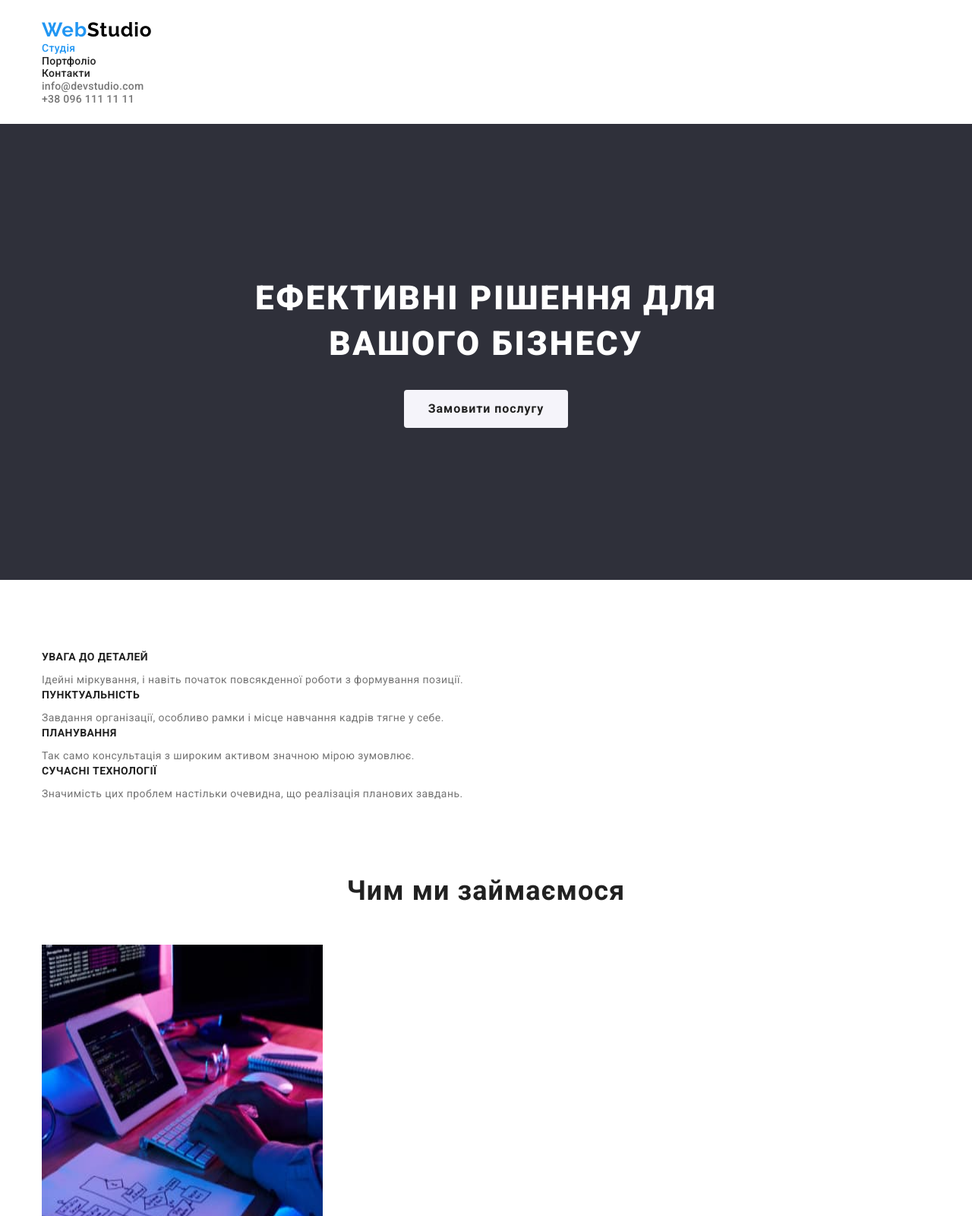
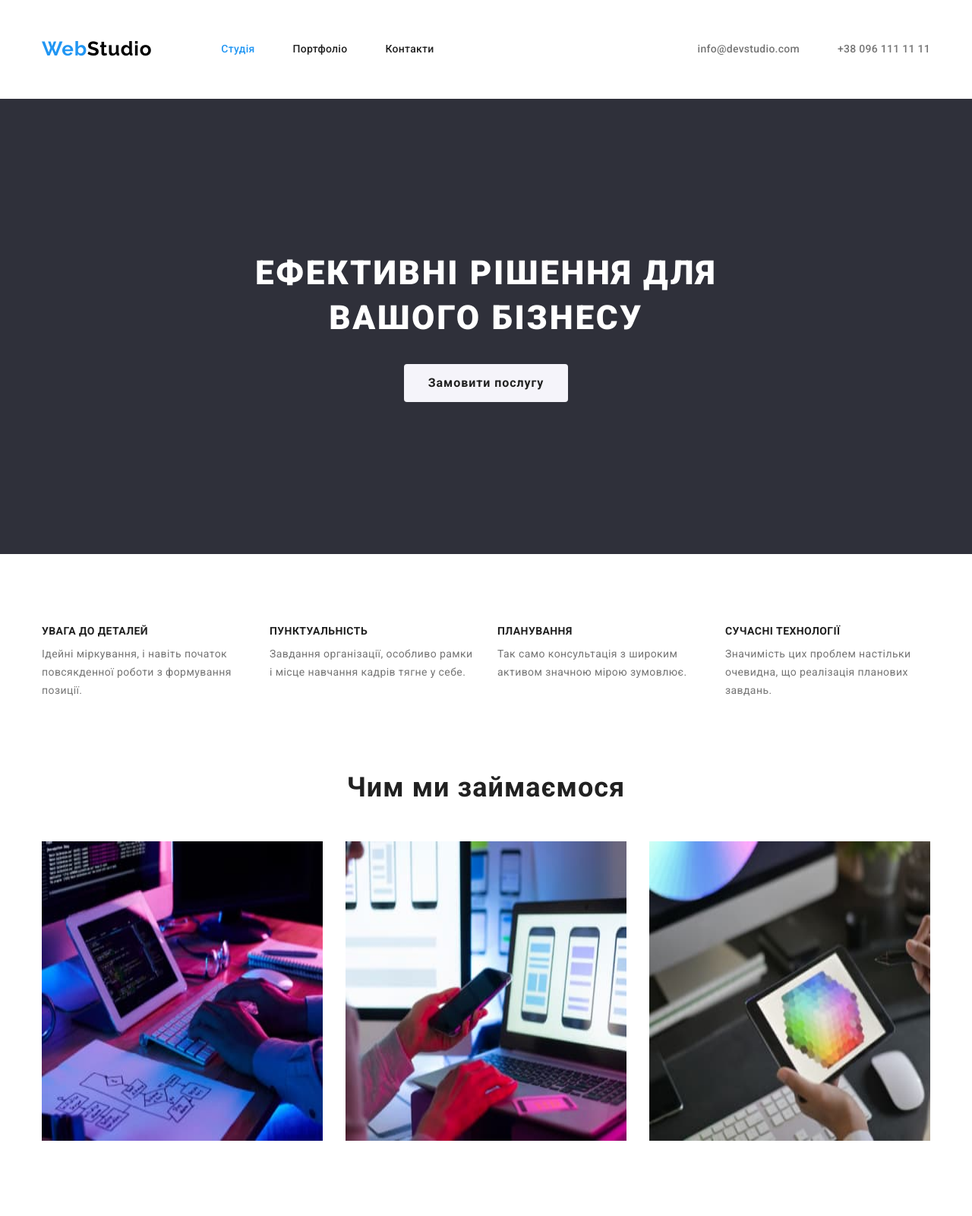
Before and after one commit to DarkMonax/studio-flax, a plain HTML site: page index.html in a window 1280 px wide. Shown: the top 1600 px of the page at 76% size. Drawn offline with nearby package versions, Linux system fonts and the light colour scheme.

Commit message:
plus flax

```diff
--- a/css/styles.css
+++ b/css/styles.css
@@ -167,6 +167,11 @@ p {
   padding-bottom: 25px;
 }
 
+.main-cont {
+  display: flex;
+  align-items: center;
+}
+
 .logo {
   font-family: var(--second-family);
   font-weight: 700;
@@ -187,7 +192,20 @@ p {
   color: var(--secondary-logo-color);
 }
 
-.site-nav a {
+.site-nav {
+  display: flex;
+  margin-left: 91px;
+}
+
+.site-nav .item + .item {
+  margin-left: 50px;
+}
+
+.site-nav .link {
+  display: block;
+  padding-top: 32px;
+  padding-bottom: 32px;
+
   font-weight: 500;
   font-size: 14px;
   letter-spacing: 0.02em;
@@ -196,7 +214,20 @@ p {
   color: var(--primary-text-color);
 }
 
-.contact a {
+.contact {
+  display: flex;
+  margin-left: auto;
+}
+
+.contact .item + .item {
+  margin-left: 50px;
+}
+
+.contact .link {
+  display: block;
+  padding-top: 32px;
+  padding-bottom: 32px;
+
   font-weight: 500;
   font-size: 14px;
   line-height: 1.19;
@@ -252,6 +283,21 @@ p {
 
 /* -------------feature------------- */
 
+.feature-list {
+  display: flex;
+  flex-wrap: wrap;
+}
+
+.feature-list .item {
+  width: calc((100% - 90px) / 4);
+
+  margin-right: 30px;
+}
+
+.feature-list :last-child {
+  margin-right: 0;
+}
+
 .feature-title {
   margin-bottom: 10px;
 
@@ -278,6 +324,21 @@ p {
   padding-top: 0;
 }
 
+.work-list {
+  display: flex;
+  flex-wrap: wrap;
+}
+
+.work-list .item {
+  width: calc((100% - 60px) / 3);
+
+  margin-right: 30px;
+}
+
+.work-list :last-child {
+  margin-right: 0;
+}
+
 .section-work-title {
   margin-bottom: 50px;
 
@@ -291,6 +352,21 @@ p {
 }
 
 /* --------------Our Team---------------- */
+
+.team-list {
+  display: flex;
+  flex-wrap: wrap;
+}
+
+.team-list .item {
+  width: calc((100% - 90px) / 4);
+
+  margin-right: 30px;
+}
+
+.team-list :last-child {
+  margin-right: 0;
+}
 
 .section-team-title {
   font-weight: 700;
@@ -372,8 +448,22 @@ address {
   padding-top: 60px;
   padding-bottom: 60px;
 } */
+
 .container-btn {
   margin-bottom: 34px;
+}
+
+.btn-list {
+  display: flex;
+  justify-content: center;
+}
+
+.btn-list .item {
+  margin-right: 30px;
+}
+
+.btn-list :last-child {
+  margin-right: 0;
 }
 
 .list__btn {
@@ -387,6 +477,26 @@ address {
 
   border-radius: 4px;
   color: var(--primary-text-color);
+}
+
+.example {
+  display: flex;
+  flex-wrap: wrap;
+}
+
+.example .item {
+  width: calc((100% - 60px) / 3);
+
+  margin-right: 30px;
+  margin-bottom: 30px;
+}
+
+.example :nth-child(3n) {
+  margin-right: 0;
+}
+
+.example :nth-last-child(-n + 3) {
+  margin-bottom: 0;
 }
 
 .example-img {
--- a/index.html
+++ b/index.html
@@ -21,15 +21,14 @@
     <!-- Шапка сайту -->
 
     <header class="header">
-      <div class="container">
+      <div class="container main-cont">
         <div class="container-logo">
           <a href="#" class="logo"> Web<span class="studio">Studio</span></a>
         </div>
 
-        <div class="container-nav">
         <nav>
           <ul class="site-nav list">
-              <li>
+            <li class="item">
               <a
                 href="./index.html"
                 class="link current"
@@ -37,7 +36,7 @@
                 >Студія</a
               >
             </li>
-              <li>
+            <li class="item">
               <a
                 href="./portfolio.html"
                 class="link"
@@ -45,7 +44,7 @@
                 >Портфоліо</a
               >
             </li>
-              <li>
+            <li class="item">
               <a href="" class="link" rel="noopener noreferrer nofollow "
                 >Контакти</a
               >
@@ -54,7 +53,7 @@
         </nav>
 
         <ul class="contact list">
-            <li class="conact-item">
+          <li class="item">
             <a
               href="mailto:info@devstudio.com"
               class="link"
@@ -62,7 +61,7 @@
               >info@devstudio.com</a
             >
           </li>
-            <li class="conact-item">
+          <li class="item">
             <a
               href="tel:+380961111111"
               class="link"
@@ -71,7 +70,6 @@
             >
           </li>
         </ul>
-        </div>
       </div>
     </header>
 
@@ -95,27 +93,27 @@
         <div class="container feature__wrap">
           <h2 class="section-title visually-hidden">Особливості</h2>
           <ul class="feature-list list">
-            <li class="feature-list-item">
+            <li class="item">
               <h3 class="feature-title">УВАГА ДО ДЕТАЛЕЙ</h3>
               <p class="feature-text">
                 Ідейні міркування, і навіть початок повсякденної роботи з
                 формування позиції.
               </p>
             </li>
-            <li class="feature-list-item">
+            <li class="item">
               <h3 class="feature-title">ПУНКТУАЛЬНІСТЬ</h3>
               <p class="feature-text">
                 Завдання організації, особливо рамки і місце навчання кадрів
                 тягне у себе.
               </p>
             </li>
-            <li class="feature-list-item">
+            <li class="item">
               <h3 class="feature-title">ПЛАНУВАННЯ</h3>
               <p class="feature-text">
                 Так само консультація з широким активом значною мірою зумовлює.
               </p>
             </li>
-            <li class="feature-list-item">
+            <li class="item">
               <h3 class="feature-title">СУЧАСНІ ТЕХНОЛОГІЇ</h3>
               <p class="feature-text">
                 Значимість цих проблем настільки очевидна, що реалізація
@@ -131,22 +129,22 @@
       <section class="section work-wrap">
         <div class="container">
           <h2 class="section-work-title">Чим ми займаємося</h2>
-          <ul class="list">
-            <li>
+          <ul class="work-list list">
+            <li class="item">
               <img
                 src="./images/img1.jpg"
                 alt="Десктопні додатки"
                 width="370"
                 height="394" />
             </li>
-            <li>
+            <li class="item">
               <img
                 src="./images/img2.jpg"
                 alt="Мобільні додатки"
                 width="370"
                 height="394" />
             </li>
-            <li>
+            <li class="item">
               <img
                 src="./images/img3.jpg"
                 alt="Дизайнерскі рішення"
@@ -162,8 +160,8 @@
       <section class="section">
         <div class="container team-wrap">
           <h2 class="section-team-title">Наша команда</h2>
-          <ul class="list">
-            <li>
+          <ul class="team-list list">
+            <li class="item">
               <img
                 src="./images/igord.jpg"
                 alt="Ігор Дем'яненко"
@@ -174,7 +172,7 @@
                 <p lang="en" class="team-text">Product Designer</p>
               </div>
             </li>
-            <li>
+            <li class="item">
               <img
                 src="./images/olgar.jpg"
                 alt="Ольга Рєпіна"
@@ -185,7 +183,7 @@
                 <p lang="en" class="team-text">Frontend Developer</p>
               </div>
             </li>
-            <li>
+            <li class="item">
               <img
                 src="./images/mikolat.jpg"
                 alt="Микола Тарасов"
@@ -196,7 +194,7 @@
                 <p lang="en" class="team-text">Marketing</p>
               </div>
             </li>
-            <li>
+            <li class="item">
               <img
                 src="./images/mihaile.jpg"
                 alt="Михайло Єрмаков"
```
Also changed, not shown: portfolio.html (+25 -23 lines). Lines whose indentation alone changed are shown as unchanged.
